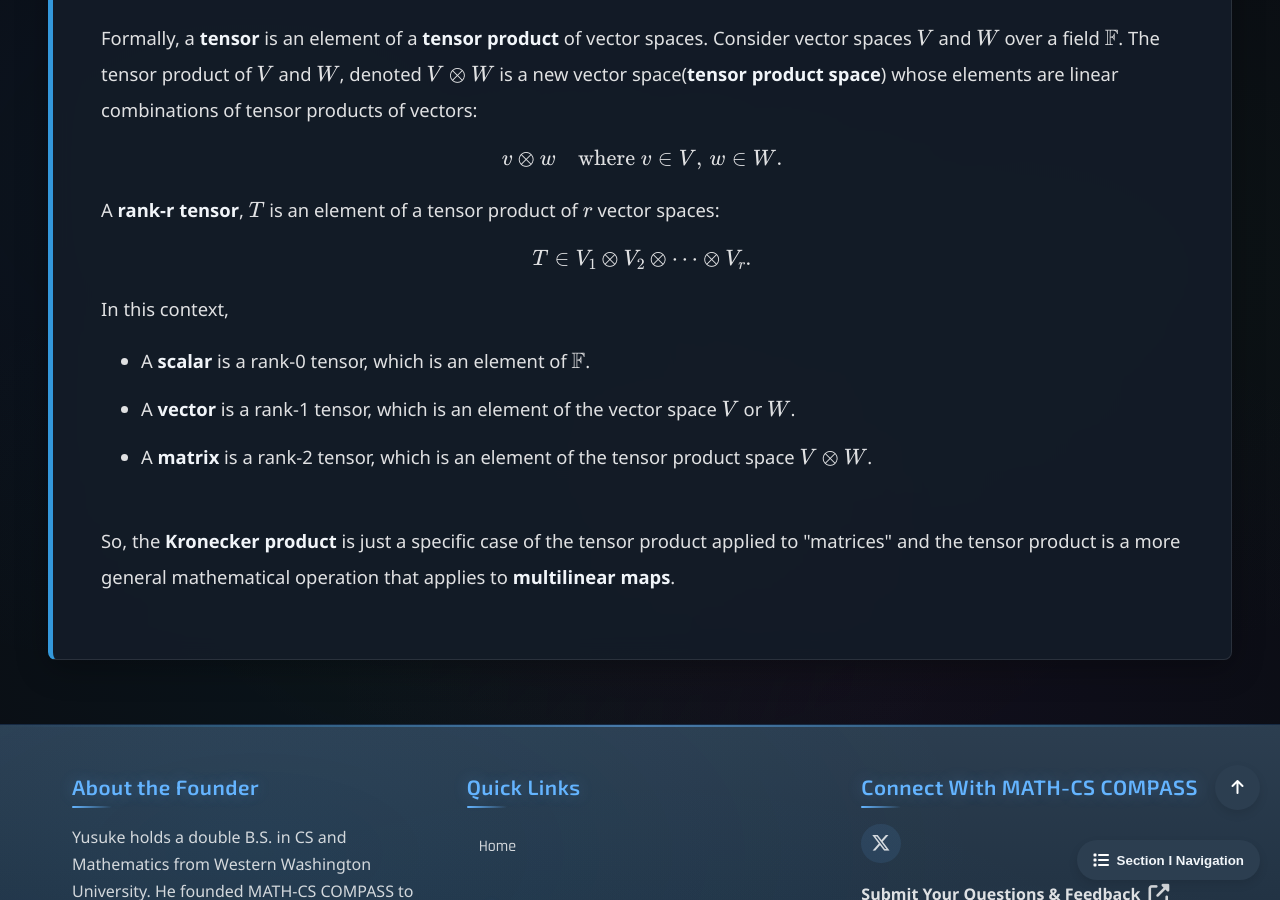
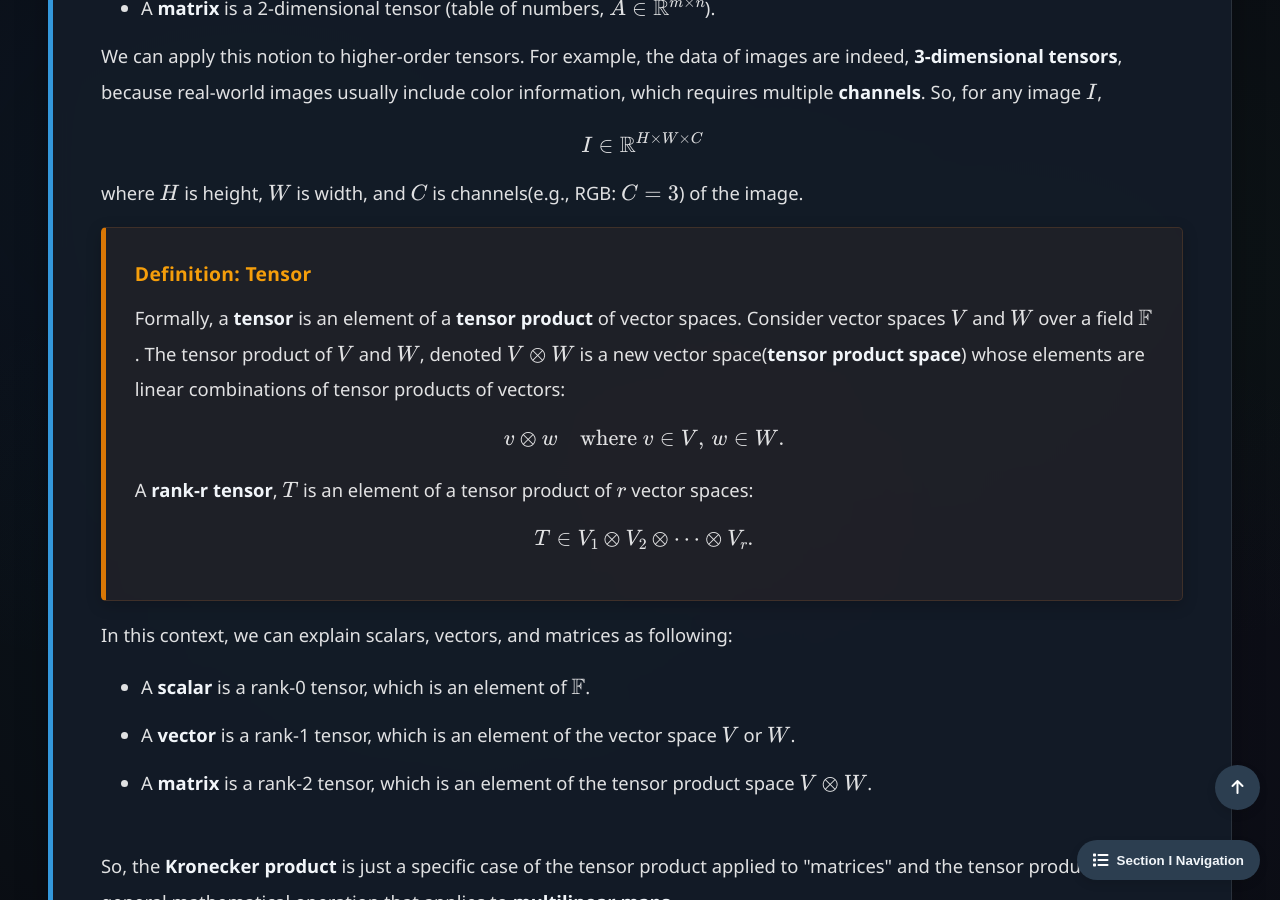
Before and after one commit to Yusukey01/yusukey01.github.io, a Jekyll site: the page built from Mathematics/Linear_algebra/kronecker.html, in a window 1280 px wide and 900 px high, scrolled down 4501 px. Built offline with Jekyll 4.4.1, drawn with Linux system fonts in a browser that asks for light colours; some of the changed text lies outside the part shown.

Commit message:
revised explanations

```diff
--- a/Mathematics/Linear_algebra/kronecker.html
+++ b/Mathematics/Linear_algebra/kronecker.html
@@ -86,6 +86,9 @@ uses_python: false
 
             <section id="k_pro" class="section-content">
                 <h2>Kronecker Product</h2>
+
+                <div class="theorem">
+                    <span class="theorem-title">Definition: Kronecker product</span>
                     <p>
                         Let \(A \in \mathbb{R}^{m \times n}\) and \(B \in \mathbb{R}^{p \times q}\). In general, the <strong>Kronecker product</strong>
                         \(A\otimes B\) is given by \((mp) \times (nq)\) matrix:
@@ -99,8 +102,11 @@ uses_python: false
                         \]
                         Each element \(a_{ij}\) of \(A\) is multiplied by the entire matrix \(B\) resulting in blocks of size \(p \times q\).
                     </p>
+                </div>
+
+                <div class="proof">
+                    <span class="proof-title">Example:</span>
                     <p>
-                    For example,
                         \[
                         \begin{bmatrix} 1 & 2  \\ 3 & 4 \\ \end{bmatrix}
                         \otimes
@@ -114,6 +120,7 @@ uses_python: false
                         \end{bmatrix}.
                         \]
                     </p>
+                </div>
 
                 <div class="theorem">
                     <span class="theorem-title"> Useful Properties of the Kronecker Product</span>
@@ -182,6 +189,8 @@ uses_python: false
                     where \(H\) is height, \(W\) is width, and \(C\) is channels(e.g., RGB: \(C = 3\)) of the image.
                 </p>
 
+                <div class="theorem">
+                    <span class="theorem-title">Definition: Tensor</span>
                     <p>
                         Formally, a <strong>tensor</strong> is an element of a <strong>tensor product</strong> of vector spaces.
                         Consider vector spaces \(V\) and \(W\) over a field \(\mathbb{F}\). The tensor product of \(V\) and \(W\), denoted \(V \otimes W\)
@@ -193,13 +202,19 @@ uses_python: false
                         \[
                         T \in V_1 \otimes V_2 \otimes \cdots \otimes V_r.
                         \]
-                    In this context,
                     </p>
+                </div>
+
+                <p>
+                    In this context, we can explain scalars, vectors, and matrices as following:
+                </p>
+
                 <ul style="padding-left: 40px;">
                     <li>A <strong>scalar</strong> is a rank-0 tensor, which is an element of \(\mathbb{F}\).</li>
                     <li>A <strong>vector</strong> is a rank-1 tensor, which is an element of the vector space \(V\) or \(W\).</li>
                     <li>A <strong>matrix</strong> is a rank-2 tensor, which is an element of the tensor product space \(V \otimes W\).</li>
                 </ul><br>
+
                 <p>
                     So, the <strong>Kronecker product</strong> is just a specific case of the tensor product applied to "matrices" and
                     the tensor product is a more general mathematical operation that applies to <strong>multilinear maps</strong>.
```
Lines whose indentation alone changed are shown as unchanged.
